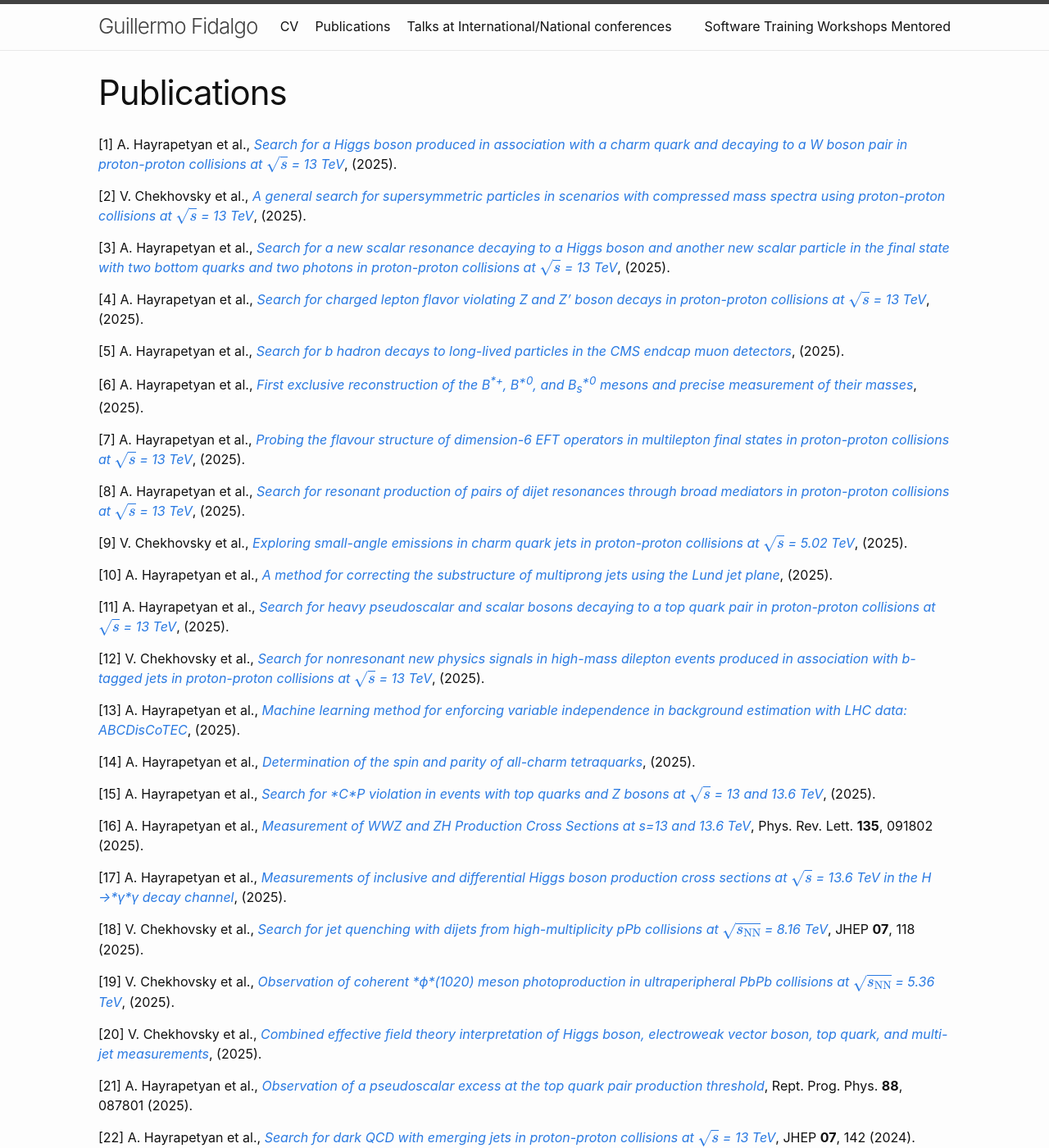
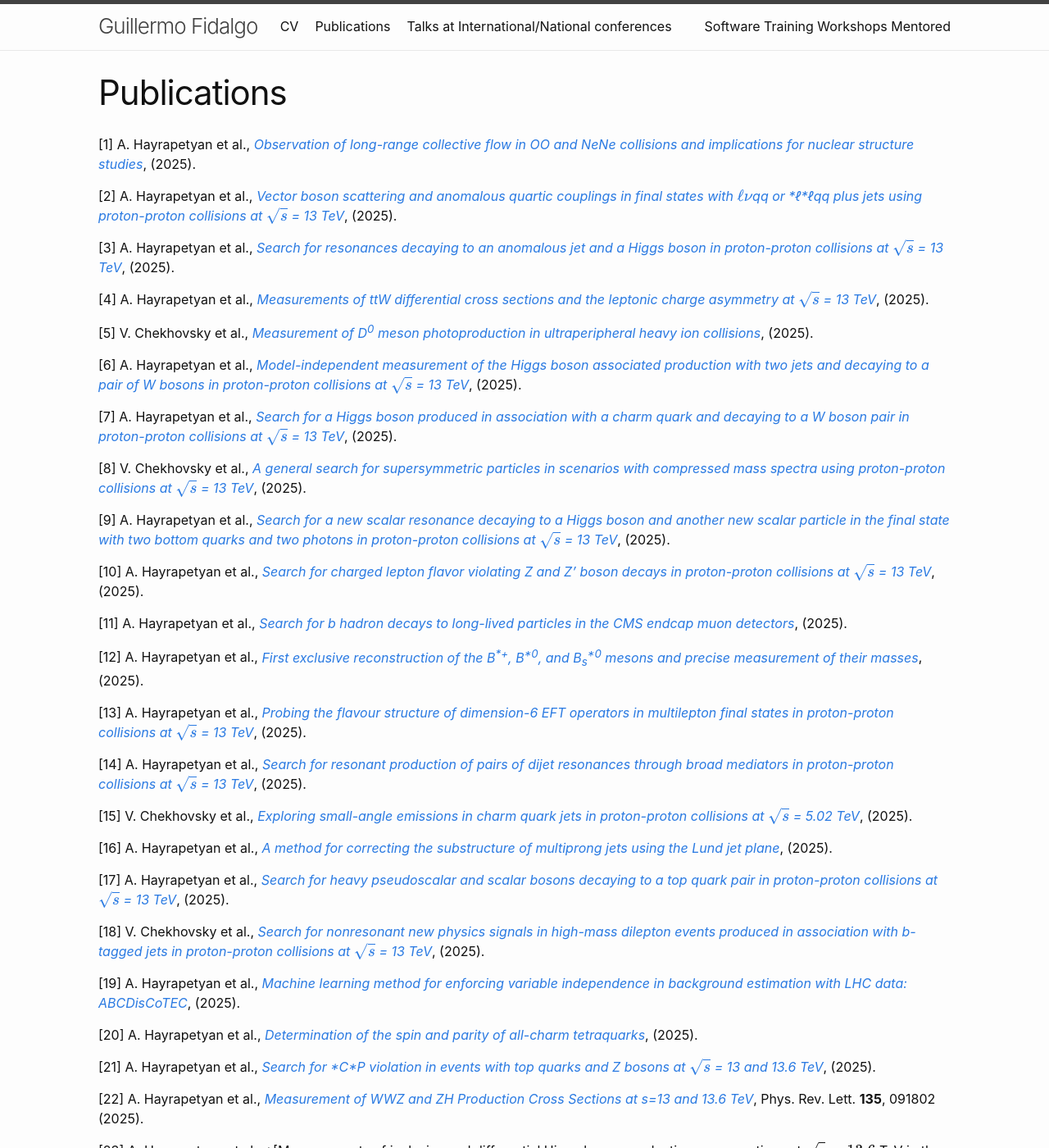
Before and after one commit to GuillermoFidalgo/guillermofidalgo.github.io, a Jekyll site: the page built from Publications.md, in a window 1280 px wide and 1400 px high. Shown: the whole window at 82% size. Built offline with Jekyll 4.4.1, drawn with Linux system fonts in a browser that asks for light colours; formulas are drawn with MathJax 3; some of the changed text lies outside the part shown.

Commit message:
working on fixes

```diff
--- a/_includes/allPubs.md
+++ b/_includes/allPubs.md
@@ -1,18 +1,60 @@
 <span class="csl-left-margin">\[1\]
+</span><span class="csl-right-inline"><span class="nocase">A.
+Hayrapetyan et al.</span>, *[<span class="nocase">Observation of
+long-range collective flow in OO and NeNe collisions and implications
+for nuclear structure
+studies</span>](https://arxiv.org/abs/2510.02580)*, (2025).</span>
+
+<span class="csl-left-margin">\[2\]
+</span><span class="csl-right-inline"><span class="nocase">A.
+Hayrapetyan et al.</span>, *[<span class="nocase">Vector boson
+scattering and anomalous quartic couplings in final states with
+$$\ellν$$qq or *ℓ**ℓ*qq plus jets using proton-proton collisions at
+$$\sqrt{s}$$ = 13 TeV</span>](https://arxiv.org/abs/2510.00118)*,
+(2025).</span>
+
+<span class="csl-left-margin">\[3\]
+</span><span class="csl-right-inline"><span class="nocase">A.
+Hayrapetyan et al.</span>, *[<span class="nocase">Search for resonances
+decaying to an anomalous jet and a Higgs boson in proton-proton
+collisions at $$\sqrt{s}$$ = 13
+TeV</span>](https://arxiv.org/abs/2509.13635)*, (2025).</span>
+
+<span class="csl-left-margin">\[4\]
+</span><span class="csl-right-inline"><span class="nocase">A.
+Hayrapetyan et al.</span>, *[<span class="nocase">Measurements of ttW
+differential cross sections and the leptonic charge asymmetry at
+$$\sqrt{s}$$ = 13 TeV</span>](https://arxiv.org/abs/2509.13512)*,
+(2025).</span>
+
+<span class="csl-left-margin">\[5\]
+</span><span class="csl-right-inline"><span class="nocase">V. Chekhovsky
+et al.</span>, *[<span class="nocase">Measurement of D<sup>0</sup> meson
+photoproduction in ultraperipheral heavy ion
+collisions</span>](https://arxiv.org/abs/2509.08626)*, (2025).</span>
+
+<span class="csl-left-margin">\[6\]
+</span><span class="csl-right-inline"><span class="nocase">A.
+Hayrapetyan et al.</span>, *[<span class="nocase">Model-independent
+measurement of the Higgs boson associated production with two jets and
+decaying to a pair of W bosons in proton-proton collisions at $$\sqrt{s}$$
+= 13 TeV</span>](https://arxiv.org/abs/2509.07958)*, (2025).</span>
+
+<span class="csl-left-margin">\[7\]
 </span><span class="csl-right-inline"><span class="nocase">A.
 Hayrapetyan et al.</span>, *[<span class="nocase">Search for a Higgs
 boson produced in association with a charm quark and decaying to a W
 boson pair in proton-proton collisions at $$\sqrt{s}$$ = 13
 TeV</span>](https://arxiv.org/abs/2508.14988)*, (2025).</span>
 
-<span class="csl-left-margin">\[2\]
+<span class="csl-left-margin">\[8\]
 </span><span class="csl-right-inline"><span class="nocase">V. Chekhovsky
 et al.</span>, *[<span class="nocase">A general search for
 supersymmetric particles in scenarios with compressed mass spectra using
 proton-proton collisions at $$\sqrt{s}$$ = 13
 TeV</span>](https://arxiv.org/abs/2508.13900)*, (2025).</span>
 
-<span class="csl-left-margin">\[3\]
+<span class="csl-left-margin">\[9\]
 </span><span class="csl-right-inline"><span class="nocase">A.
 Hayrapetyan et al.</span>, *[<span class="nocase">Search for a new
 scalar resonance decaying to a Higgs boson and another new scalar
@@ -20,100 +62,101 @@ particle in the final state with two bottom quarks and two photons in
 proton-proton collisions at $$\sqrt{s}$$ = 13
 TeV</span>](https://arxiv.org/abs/2508.11494)*, (2025).</span>
 
-<span class="csl-left-margin">\[4\]
+<span class="csl-left-margin">\[10\]
 </span><span class="csl-right-inline"><span class="nocase">A.
 Hayrapetyan et al.</span>, *[<span class="nocase">Search for charged
 lepton flavor violating Z and Z’ boson decays in proton-proton
 collisions at $$\sqrt{s}$$ = 13
 TeV</span>](https://arxiv.org/abs/2508.07512)*, (2025).</span>
 
-<span class="csl-left-margin">\[5\]
+<span class="csl-left-margin">\[11\]
 </span><span class="csl-right-inline"><span class="nocase">A.
 Hayrapetyan et al.</span>, *[<span class="nocase">Search for b hadron
 decays to long-lived particles in the CMS endcap muon
 detectors</span>](https://arxiv.org/abs/2508.06363)*, (2025).</span>
 
-<span class="csl-left-margin">\[6\]
+<span class="csl-left-margin">\[12\]
 </span><span class="csl-right-inline"><span class="nocase">A.
 Hayrapetyan et al.</span>, *[<span class="nocase">First exclusive
 reconstruction of the B<sup>\*+</sup>, B<sup>\*0</sup>, and
 B<sub>s</sub><sup>\*0</sup> mesons and precise measurement of their
 masses</span>](https://arxiv.org/abs/2508.05820)*, (2025).</span>
 
-<span class="csl-left-margin">\[7\]
+<span class="csl-left-margin">\[13\]
 </span><span class="csl-right-inline"><span class="nocase">A.
 Hayrapetyan et al.</span>, *[<span class="nocase">Probing the flavour
 structure of dimension-6 EFT operators in multilepton final states in
 proton-proton collisions at $$\sqrt{s}$$ = 13
 TeV</span>](https://arxiv.org/abs/2507.17498)*, (2025).</span>
 
-<span class="csl-left-margin">\[8\]
+<span class="csl-left-margin">\[14\]
 </span><span class="csl-right-inline"><span class="nocase">A.
 Hayrapetyan et al.</span>, *[<span class="nocase">Search for resonant
 production of pairs of dijet resonances through broad mediators in
 proton-proton collisions at $$\sqrt{s}$$ = 13
 TeV</span>](https://arxiv.org/abs/2507.17884)*, (2025).</span>
 
-<span class="csl-left-margin">\[9\]
+<span class="csl-left-margin">\[15\]
 </span><span class="csl-right-inline"><span class="nocase">V. Chekhovsky
 et al.</span>, *[<span class="nocase">Exploring small-angle emissions in
 charm quark jets in proton-proton collisions at $$\sqrt{s}$$ = 5.02
 TeV</span>](https://arxiv.org/abs/2507.13469)*, (2025).</span>
 
-<span class="csl-left-margin">\[10\]
+<span class="csl-left-margin">\[16\]
 </span><span class="csl-right-inline"><span class="nocase">A.
 Hayrapetyan et al.</span>, *[<span class="nocase">A method for
 correcting the substructure of multiprong jets using the Lund jet
 plane</span>](https://arxiv.org/abs/2507.07775)*, (2025).</span>
 
-<span class="csl-left-margin">\[11\]
+<span class="csl-left-margin">\[17\]
 </span><span class="csl-right-inline"><span class="nocase">A.
 Hayrapetyan et al.</span>, *[<span class="nocase">Search for heavy
 pseudoscalar and scalar bosons decaying to a top quark pair in
 proton-proton collisions at $$\sqrt{s}$$ = 13
 TeV</span>](https://arxiv.org/abs/2507.05119)*, (2025).</span>
 
-<span class="csl-left-margin">\[12\]
+<span class="csl-left-margin">\[18\]
 </span><span class="csl-right-inline"><span class="nocase">V. Chekhovsky
 et al.</span>, *[<span class="nocase">Search for nonresonant new physics
 signals in high-mass dilepton events produced in association with
 b-tagged jets in proton-proton collisions at $$\sqrt{s}$$ = 13
 TeV</span>](https://arxiv.org/abs/2506.13565)*, (2025).</span>
 
-<span class="csl-left-margin">\[13\]
+<span class="csl-left-margin">\[19\]
 </span><span class="csl-right-inline"><span class="nocase">A.
 Hayrapetyan et al.</span>, *[<span class="nocase">Machine learning
 method for enforcing variable independence in background estimation with
 LHC data: ABCDisCoTEC</span>](https://arxiv.org/abs/2506.08826)*,
 (2025).</span>
 
-<span class="csl-left-margin">\[14\]
+<span class="csl-left-margin">\[20\]
 </span><span class="csl-right-inline"><span class="nocase">A.
 Hayrapetyan et al.</span>, *[<span class="nocase">Determination of the
 spin and parity of all-charm
 tetraquarks</span>](https://arxiv.org/abs/2506.07944)*, (2025).</span>
 
-<span class="csl-left-margin">\[15\]
+<span class="csl-left-margin">\[21\]
 </span><span class="csl-right-inline"><span class="nocase">A.
 Hayrapetyan et al.</span>, *[<span class="nocase">Search for *C**P*
 violation in events with top quarks and Z bosons at $$\sqrt{s}$$ = 13 and
 13.6 TeV</span>](https://arxiv.org/abs/2505.21206)*, (2025).</span>
 
-<span class="csl-left-margin">\[16\]
+<span class="csl-left-margin">\[22\]
 </span><span class="csl-right-inline"><span class="nocase">A.
 Hayrapetyan et al.</span>, *[<span class="nocase">Measurement of WWZ and
 ZH Production Cross Sections at s=13 and
 13.6 TeV</span>](https://doi.org/10.1103/6z3d-zjw4)*, Phys. Rev. Lett.
 **135**, 091802 (2025).</span>
 
-<span class="csl-left-margin">\[17\]
+<span class="csl-left-margin">\[23\]
 </span><span class="csl-right-inline"><span class="nocase">A.
 Hayrapetyan et al.</span>, *[<span class="nocase">Measurements of
 inclusive and differential Higgs boson production cross sections at
-$$\sqrt{s}$$ = 13.6 TeV in the H →*γ**γ* decay
-channel</span>](https://arxiv.org/abs/2504.17755)*, (2025).</span>
+$$\sqrt{\text{s}}=13.6$$ TeV in the H *γ**γ* decay
+channel</span>](https://doi.org/10.1007/JHEP09(2025)070)*, JHEP **09**,
+070 (2025).</span>
 
-<span class="csl-left-margin">\[18\]
+<span class="csl-left-margin">\[24\]
 </span><span class="csl-right-inline"><span class="nocase">V. Chekhovsky
 et al.</span>, *[<span class="nocase">Search for jet quenching with
 dijets from high-multiplicity pPb collisions at
@@ -121,55 +164,55 @@ $$\sqrt{s_{\text{NN}}}$$ = 8.16
 TeV</span>](https://doi.org/10.1007/JHEP07(2025)118)*, JHEP **07**, 118
 (2025).</span>
 
-<span class="csl-left-margin">\[19\]
+<span class="csl-left-margin">\[25\]
 </span><span class="csl-right-inline"><span class="nocase">V. Chekhovsky
 et al.</span>, *[<span class="nocase">Observation of coherent *ϕ*(1020)
 meson photoproduction in ultraperipheral PbPb collisions at
 $$\sqrt{s_\text{NN}}$$ = 5.36
 TeV</span>](https://arxiv.org/abs/2504.05193)*, (2025).</span>
 
-<span class="csl-left-margin">\[20\]
+<span class="csl-left-margin">\[26\]
 </span><span class="csl-right-inline"><span class="nocase">V. Chekhovsky
 et al.</span>, *[<span class="nocase">Combined effective field theory
 interpretation of Higgs boson, electroweak vector boson, top quark, and
 multi-jet measurements</span>](https://arxiv.org/abs/2504.02958)*,
 (2025).</span>
 
-<span class="csl-left-margin">\[21\]
+<span class="csl-left-margin">\[27\]
 </span><span class="csl-right-inline"><span class="nocase">A.
 Hayrapetyan et al.</span>, *[<span class="nocase">Observation of a
 pseudoscalar excess at the top quark pair production
 threshold</span>](https://doi.org/10.1088/1361-6633/adf7d3)*, Rept.
 Prog. Phys. **88**, 087801 (2025).</span>
 
-<span class="csl-left-margin">\[22\]
+<span class="csl-left-margin">\[28\]
 </span><span class="csl-right-inline"><span class="nocase">A.
 Hayrapetyan et al.</span>, *[<span class="nocase">Search for dark QCD
 with emerging jets in proton-proton collisions at $$\sqrt{s}$$ = 13
 TeV</span>](https://doi.org/10.1007/JHEP07(2024)142)*, JHEP **07**, 142
 (2024).</span>
 
-<span class="csl-left-margin">\[23\]
+<span class="csl-left-margin">\[29\]
 </span><span class="csl-right-inline">S. Malik, A. Karadzhinova-Ferrer,
 J. Hogan, R. Bray, R. Kamalieddin, K. Flood, A. El-Zant, G. Fidalgo, D.
 Bruhwiler, and M. Bellis, *[Facilitating Non-HEP Career
 Transition](https://arxiv.org/abs/2203.11665)*, in *Snowmass 2021*
 (2022).</span>
 
-<span class="csl-left-margin">\[24\]
+<span class="csl-left-margin">\[30\]
 </span><span class="csl-right-inline"><span class="nocase">M. G. Bardeen
 et al.</span>, *[<span class="nocase">Particle Physics Outreach to K-12
 Schools and Opportunities in Undergraduate
 Education</span>](https://arxiv.org/abs/2203.10953)*, (2022).</span>
 
-<span class="csl-left-margin">\[25\]
+<span class="csl-left-margin">\[31\]
 </span><span class="csl-right-inline"><span class="nocase">S. Malik et
 al.</span>, *[<span class="nocase">Broadening the scope of Education,
 Career and Open Science in
 HEP</span>](https://arxiv.org/abs/2203.08809)*, in *Snowmass 2021*
 (2022).</span>
 
-<span class="csl-left-margin">\[26\]
+<span class="csl-left-margin">\[32\]
 </span><span class="csl-right-inline">A. M. Briceño, A. Goel, and G. A.
 F. Rodriguez, *[Teaching Python the Sustainable Way: Lessons Learned at
 HSF Training](https://doi.org/10.5281/zenodo.7115834)*, (2022).</span>
--- a/createbib.py
+++ b/createbib.py
@@ -1,6 +1,6 @@
 import requests
 
-url = "https://inspirehep.net/api/literature?sort=mostrecent&size=25&page=1&q=a Guillermo.Fidalgo.1&format=bibtex"
+url = "https://inspirehep.net/api/literature?sort=mostrecent&size=250&page=1&q=a Guillermo.Fidalgo.1&format=bibtex"
 inspire = requests.get(url).text
 
 zenodo = r"""
@@ -14,6 +14,6 @@ zenodo = r"""
   url          = {https://doi.org/10.5281/zenodo.7115834}
 }
 """
-with open("bibfile.bib", "w") as f:
+with open("bibfile.bib","w") as f:
     f.write(inspire)
     f.write(zenodo)
```
Also changed, not shown: Fixbib.py (+10 -5 lines), bibfile.bib (+77 -2 lines), 1 other file.
